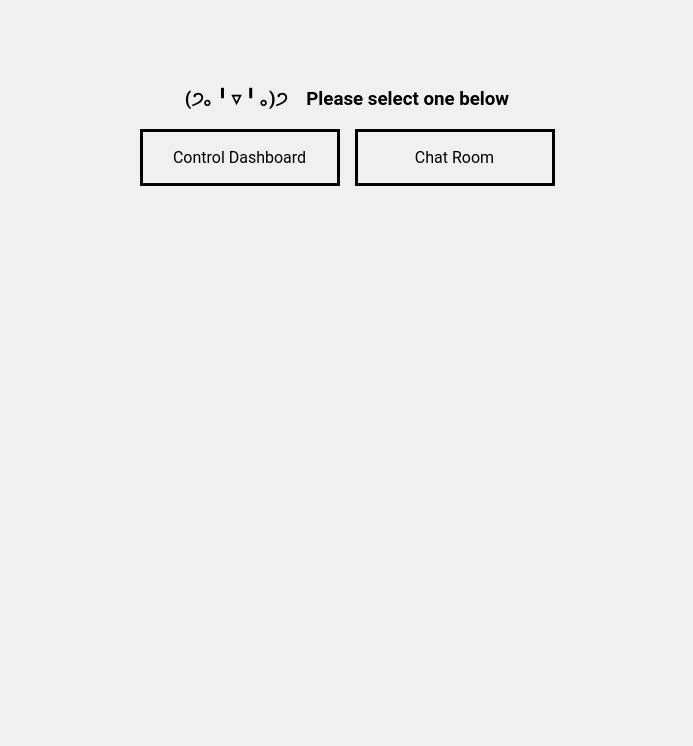
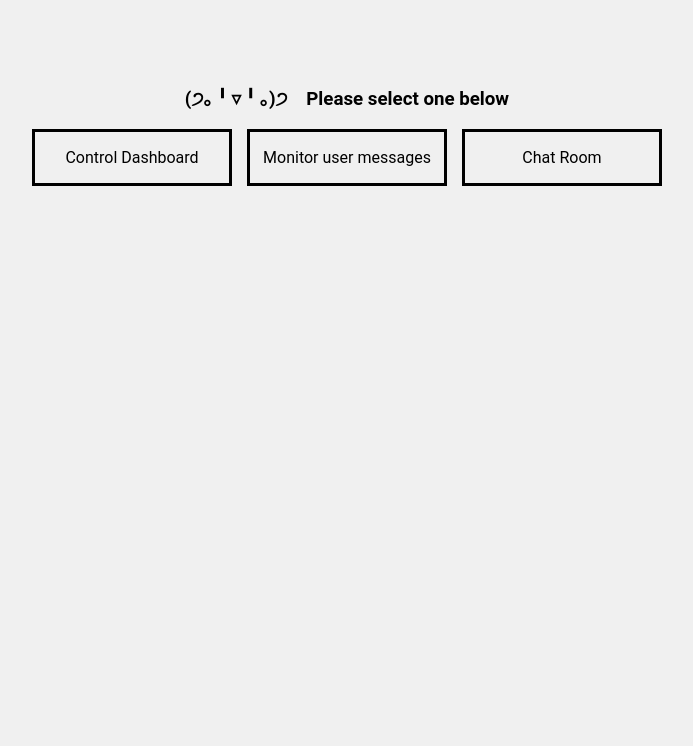
Before and after one commit to jim-low/backend-messaging-system, a plain HTML site: page client/pages/super-admin/super-admin-home.html in a window 1280 px wide. Shown: the part 75-821 px from the top of the page, without its empty margins (293-986 px from the left). Drawn offline with Linux system fonts and the light colour scheme.

Commit message:
feat: add check messages page to super-admin home

```diff
--- a/client/pages/super-admin/super-admin-home.html
+++ b/client/pages/super-admin/super-admin-home.html
@@ -13,6 +13,7 @@
       <h3>(੭｡╹▿╹｡)੭ &nbsp;&nbsp; Please select one below</h3>
       <div>
         <a href="./control-dashboard.html"><span>Control Dashboard</span></a>
+        <a href="../admin/admin-check-messages.html"><span>Monitor user messages</span></a>
         <a href="../chat/chat.html"><span>Chat Room</span></a>
       </div>
     </div>
```
